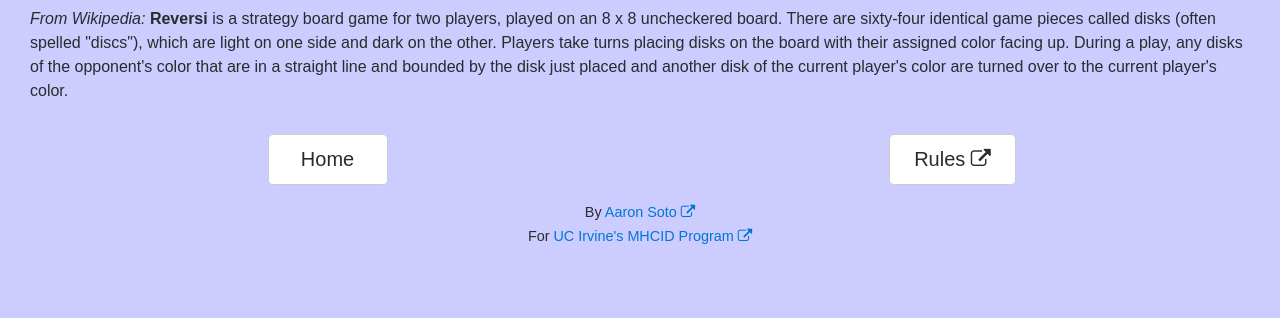
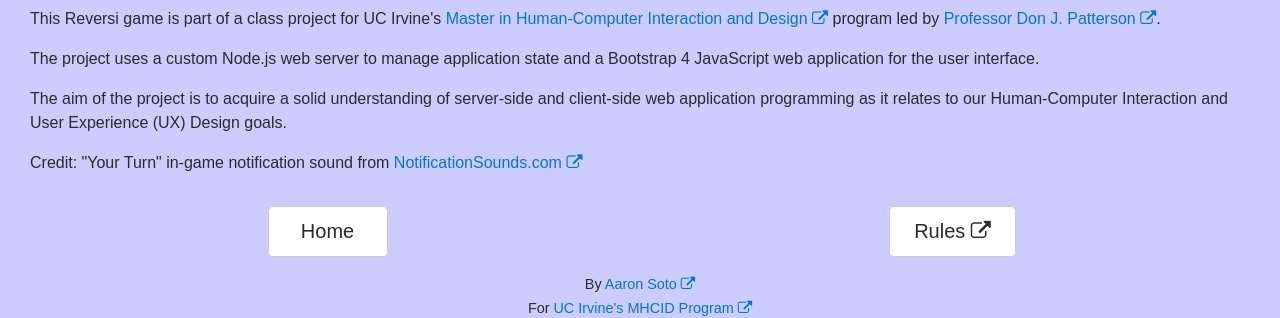
Before and after one commit to deztech/reversi, a website: page public/about.html in a window 1280 px wide. Shown: the part 557-875 px from the top of the page. Before the commit the page ends 820 px from the top, so only its background shows below. Drawn offline with nearby package versions, Linux system fonts and the light colour scheme; a script that the page names is missing; a web font is replaced by a local one.

Commit message:
Some content updates and also added SOUND when a new message arrives.

```diff
--- a/public/about.html
+++ b/public/about.html
@@ -50,7 +50,10 @@
             </div>
             <div class="row">
                 <div class="col">
-                    <p><em>From Wikipedia:</em> <strong>Reversi</strong> is a strategy board game for two players, played on an 8 x 8 uncheckered board. There are sixty-four identical game pieces called disks (often spelled "discs"), which are light on one side and dark on the other. Players take turns placing disks on the board with their assigned color facing up. During a play, any disks of the opponent's color that are in a straight line and bounded by the disk just placed and another disk of the current player's color are turned over to the current player's color.</p>
+                    <p>This Reversi game is part of a class project for UC Irvine's <a href="http://mhcid.ics.uci.edu/" target="_blank">Master in Human-Computer Interaction and Design <i class="fa fa-external-link" aria-hidden="true"></i></a> program led by <a href="http://www.djp3.net/" target="_blank">Professor Don J. Patterson <i class="fa fa-external-link" aria-hidden="true"></i></a>.</p>
+                    <p>The project uses a custom Node.js web server to manage application state and a Bootstrap 4 JavaScript web application for the user interface.</p>
+                    <p>The aim of the project is to acquire a solid understanding of server-side and client-side web application programming as it relates to our Human-Computer Interaction and User Experience (UX) Design goals.</p>
+                    <p>Credit: "Your Turn" in-game notification sound from <a href="https://notificationsounds.com/message-tones/your-turn-491" target="_blank">NotificationSounds.com <i class="fa fa-external-link" aria-hidden="true"></i></a></p>
                 </div>
             </div>
             <div class="row text-center">
@@ -65,8 +68,11 @@
         <footer>
             <div class="row text-center">
                 <div class="col">
-                    <span id="credit">By <a href="http://aaronsoto.com" target="_blank">Aaron Soto <i class="fa fa-external-link" aria-hidden="true"></i></a><br />
-                        For <a href="http://mhcid.ics.uci.edu/" target="_blank">UC Irvine's MHCID Program <i class="fa fa-external-link" aria-hidden="true"></i></a></span>
+                    <span>
+                        By <a href="http://aaronsoto.com" target="_blank">Aaron Soto <i class="fa fa-external-link" aria-hidden="true"></i></a><br />
+                        For <a href="http://mhcid.ics.uci.edu/" target="_blank">UC Irvine's MHCID Program <i class="fa fa-external-link" aria-hidden="true"></i></a><br />
+                        <a href="https://GitHub.com/deztech/reversi" target="_blank">GitHub.com/deztech/reversi <i class="fa fa-external-link" aria-hidden="true"></i></a>
+                    </span>
                 </div>
             </div>
         </footer>
--- a/public/css/main.css
+++ b/public/css/main.css
@@ -22,6 +22,7 @@
     margin-bottom:50px;
 }
 
-#credit {
+footer span {
     font-size: 0.9rem;
+    line-height: 0.9em;
 }
```
Also changed, not shown: public/index.html (+6 -3 lines), public/lobby.html (+9 -4 lines), public/name.html (+5 -2 lines), 2 other files.
